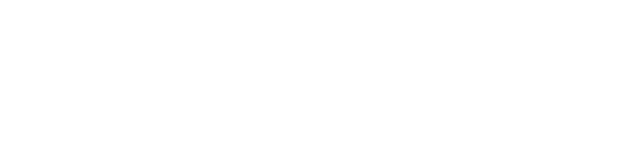
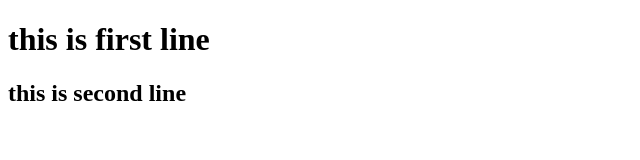
Before and after one commit to TasnihaBinteAkram/ph-repo, a plain HTML site: page index.html in a window 1280 px wide. Shown: the whole page, without its empty margins (0-640 px from the left). Drawn offline with Linux system fonts and the light colour scheme.

Commit message:
added header

```diff
--- a/index.html
+++ b/index.html
@@ -7,6 +7,7 @@
     <title>First github repo</title>
 </head>
 <body>
-
+    <h1>this is first line</h1>
+    <h2>this is second line</h2>
 </body>
 </html>
```
